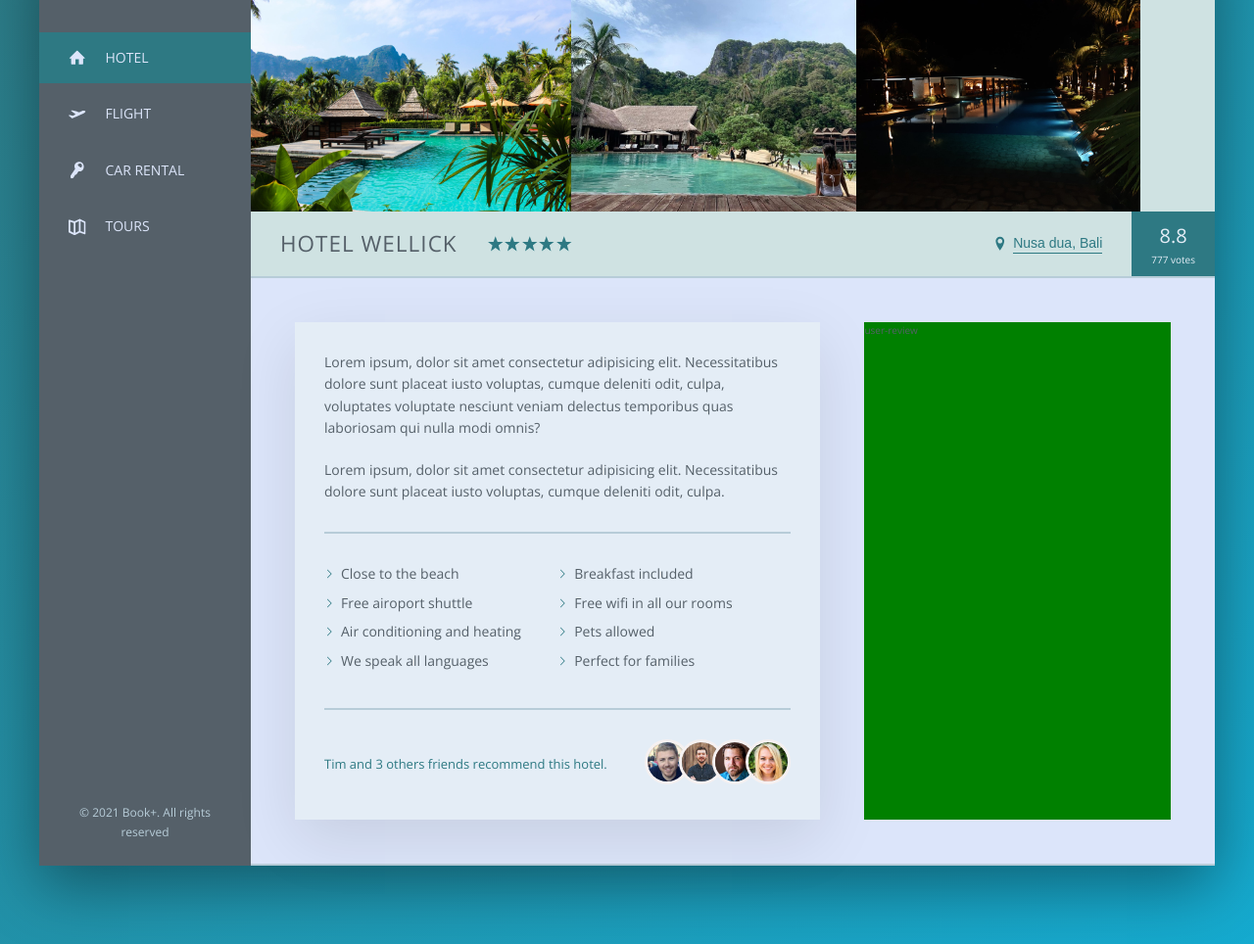
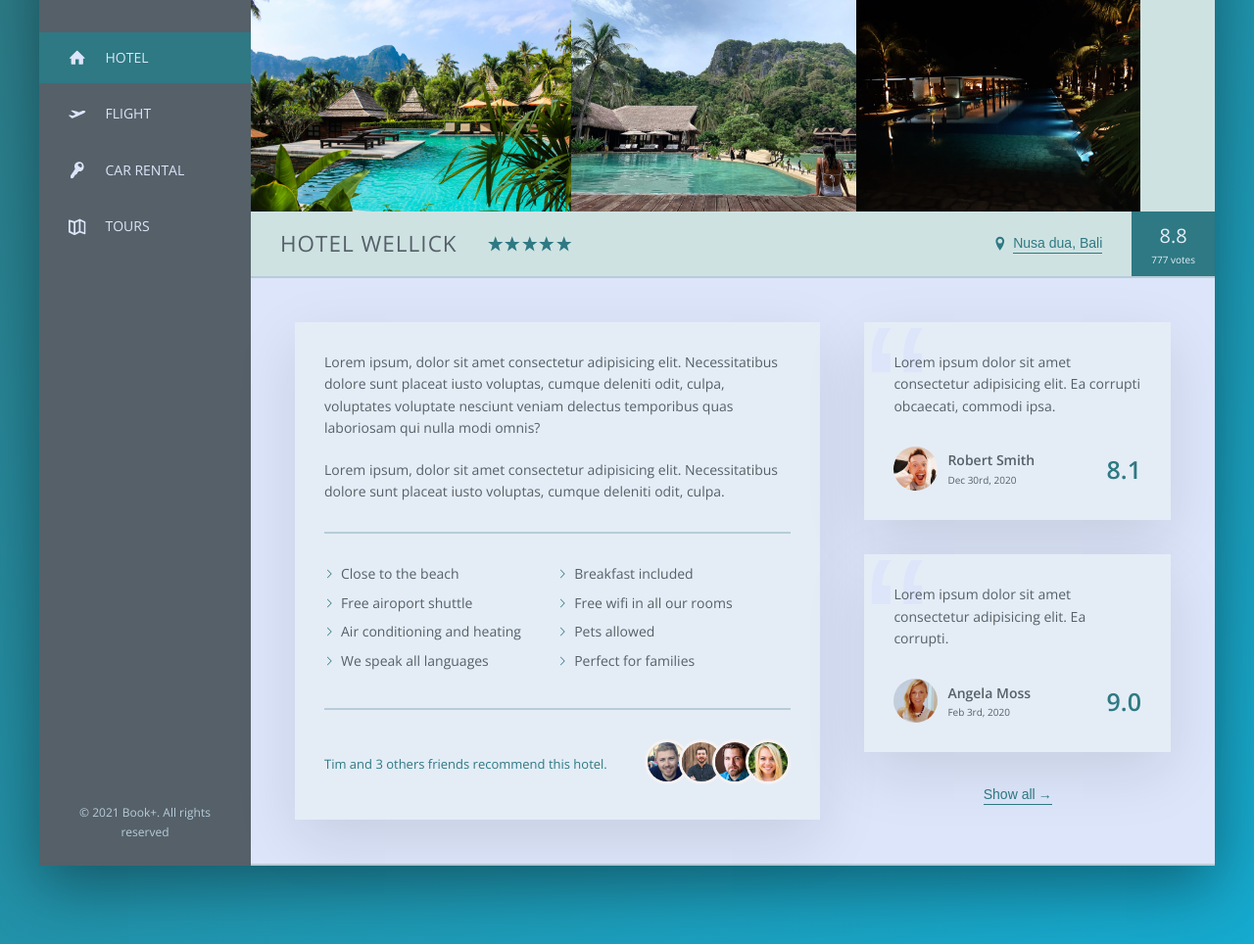
Before and after one commit to simon2385/book-plus, a website: page index.html in a window 1280 px wide. Shown: the part 152-1116 px from the top of the page at 98% size. Drawn offline with nearby package versions, Linux system fonts and the light colour scheme.

Commit message:
users review section

```diff
--- a/index.html
+++ b/index.html
@@ -199,7 +199,45 @@
                 </div>
               </div>
             </div>
-            <div class="user-reviews">user-review</div>
+            <figure class="user-reviews">
+              <figure class="review">
+                <blockquote class="review__text">
+                  Lorem ipsum dolor sit amet consectetur adipisicing elit. Ea
+                  corrupti obcaecati, commodi ipsa.
+                </blockquote>
+                <figcaption class="review__user">
+                  <img
+                    src="./img/user-1.jpg"
+                    alt="user 1"
+                    class="review__photo"
+                  />
+                  <div class="review__user-box">
+                    <p class="review__user-name">Robert Smith</p>
+                    <p class="review__user-date">Dec 30rd, 2020</p>
+                  </div>
+                  <div class="review__rating">8.1</div>
+                </figcaption>
+              </figure>
+              <figure class="review">
+                <blockquote class="review__text">
+                  Lorem ipsum dolor sit amet consectetur adipisicing elit. Ea
+                  corrupti.
+                </blockquote>
+                <figcaption class="review__user">
+                  <img
+                    src="./img/user-2.jpg"
+                    alt="user 2"
+                    class="review__photo"
+                  />
+                  <div class="review__user-box">
+                    <p class="review__user-name">Angela Moss</p>
+                    <p class="review__user-date">Feb 3rd, 2020</p>
+                  </div>
+                  <div class="review__rating">9.0</div>
+                </figcaption>
+              </figure>
+               <button class="btn-inline btn-inline--review">Show all<span>&rarr;</span></button>
+            </figure>
           </div>
         </main>
       </div>
--- a/sass/components/_button-inline.scss
+++ b/sass/components/_button-inline.scss
@@ -7,10 +7,19 @@
   display: inline-block;
   background-color: transparent;
   cursor: pointer;
-  transition: all 0.2s;
+  transition: all 0.4s;
+
+  & span {
+    margin-left: 3px;
+    transition: margin-left 0.6s;
+  }
 
   &:hover {
     color: var(--color-primary-light);
+
+    span {
+      margin-left: 8px;
+    }
   }
 
   &:focus {
--- /dev/null
+++ b/sass/components/_review.scss
@@ -0,0 +1,65 @@
+.user-reviews {
+  display: flex;
+  flex-direction: column;
+  align-items: center;
+}
+
+.review {
+  background-color: var(--color-light);
+  box-shadow: var(--shadow-light);
+  padding: 3rem;
+  margin-bottom: 3.5rem;
+  position: relative;
+  overflow: hidden;
+
+  &__text {
+    z-index: 10;
+    position: relative;
+  }
+
+  &__user {
+    display: flex;
+    align-items: center;
+    margin-top: 3rem;
+  }
+
+  &__photo {
+    height: 4.5rem;
+    height: 4.5rem;
+    border-radius: 50%;
+    margin-right: 1rem;
+  }
+
+  &__user-box {
+    margin-right: auto;
+    display: flex;
+    flex-direction: column;
+    justify-content: center;
+  }
+
+  &__user-name {
+    font-weight: 600;
+  }
+
+  &__user-date {
+    font-size: 1rem;
+  }
+
+  &__rating {
+    font-size: 2.5rem;
+    color: var(--color-primary);
+    font-weight: 600;
+  }
+
+  &::before {
+    content: "\201C";
+    position: absolute;
+    line-height: 1;
+    top: -2.5rem;
+    left: -0rem;
+    font-size: 20rem;
+    font-family: Arial, Helvetica, sans-serif;
+    color: var(--color-grey-light1);
+    z-index: 1;
+  }
+}
--- a/sass/layout/_details.scss
+++ b/sass/layout/_details.scss
@@ -3,10 +3,10 @@
   background-color: var(--color-grey-light1);
   padding: 4.5rem;
   border-bottom: var(--line);
+  font-size: 1.4rem;
 }
 
 .description {
-  font-size: 1.4rem;
   flex: 0 0 60%;
   background-color: var(--color-light);
   box-shadow: var(--shadow-light);
@@ -15,6 +15,5 @@
 }
 
 .user-reviews {
-  background-color: green;
   flex: 1;
 }
--- a/sass/layout/_header.scss
+++ b/sass/layout/_header.scss
@@ -1,6 +1,6 @@
 .header {
   height: 7rem;
-  background-color: var(--color-grey-light1);
+  background-color: var(--color-grey-light);
   border-bottom: 0.1rem solid var(--color-light);
   display: flex;
   justify-content: space-between;
--- a/sass/main.scss
+++ b/sass/main.scss
@@ -7,6 +7,7 @@
 @import "components/hotel-overview";
 @import "components/button-inline";
 @import "components/hotel-description";
+@import "components/review";
 
 @import "layout/container";
 @import "layout/header";
```
Also changed, not shown: css/style.css.
